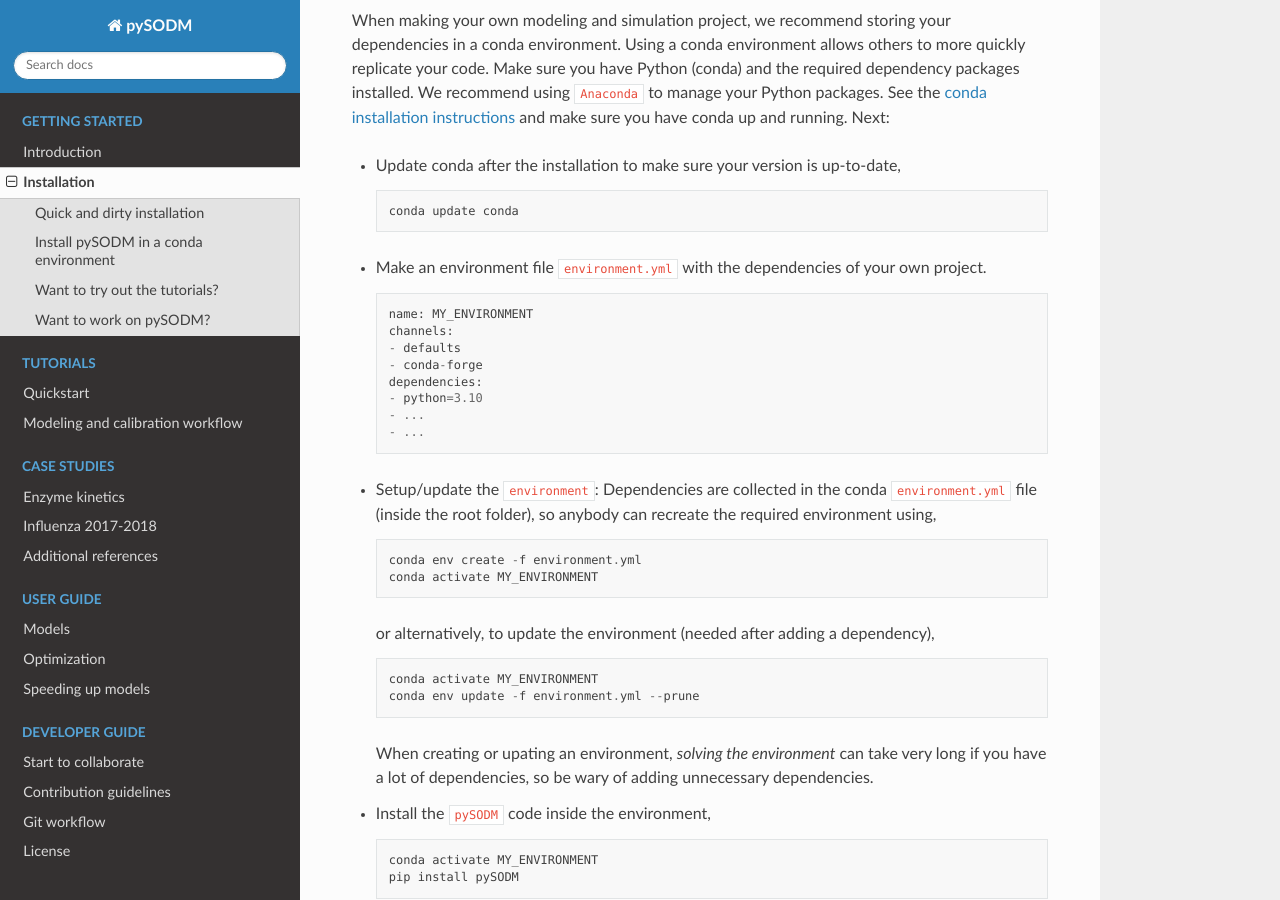
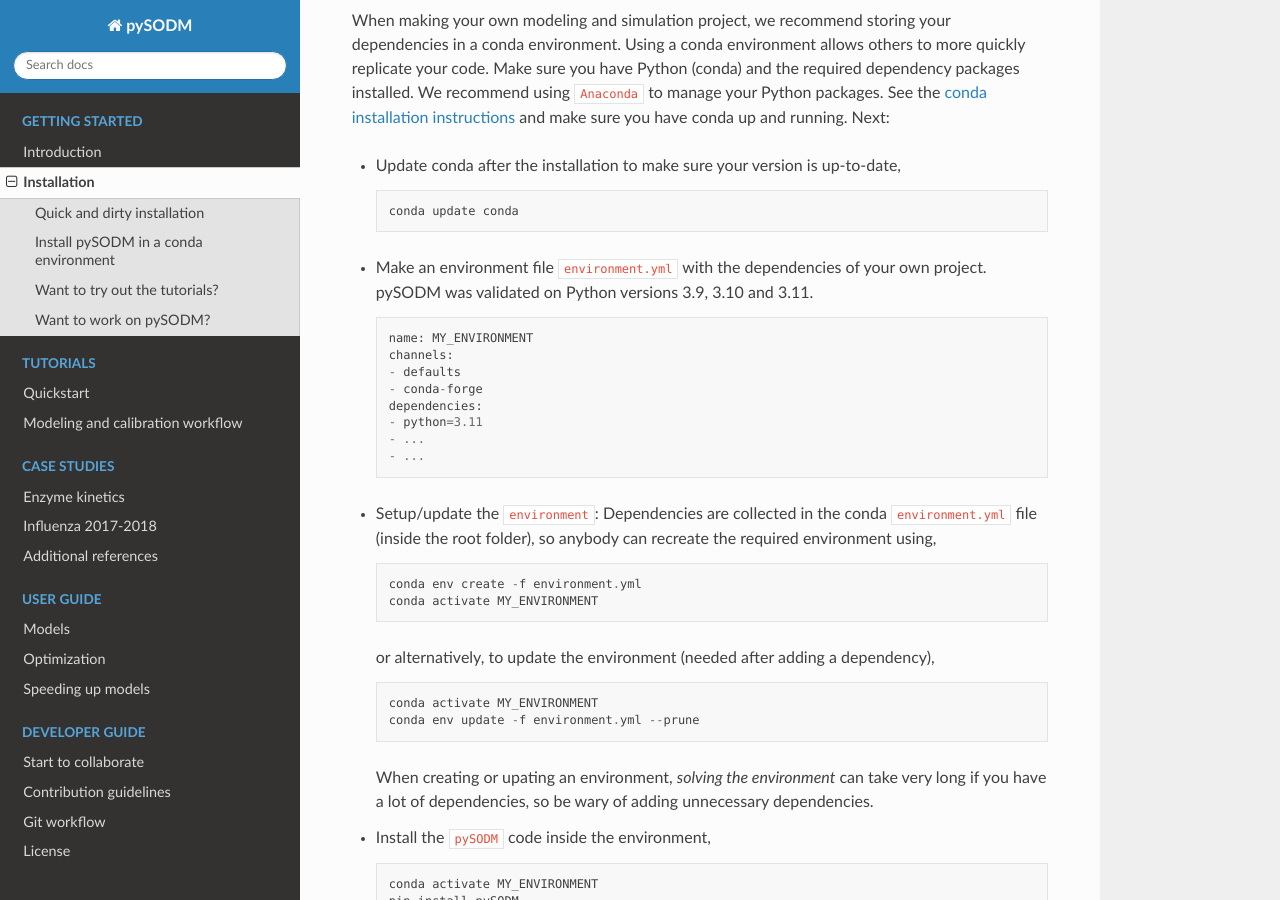
Before and after one commit to twallema/pySODM, a Sphinx documentation site: the page built from docs/installation.md, in a window 1280 px wide and 900 px high, scrolled down 330 px. Built offline with Sphinx 7.4.7 and the Read the Docs theme 2.0.0, drawn with Linux system fonts in a browser that asks for light colours.

Commit message:
Validate the use of python 3.11 (#55)

````diff
--- a/docs/installation.md
+++ b/docs/installation.md
@@ -15,7 +15,7 @@ When making your own modeling and simulation project, we recommend storing your
      conda update conda
      ```
 
-- Make an environment file `environment.yml` with the dependencies of your own project.
+- Make an environment file `environment.yml` with the dependencies of your own project. pySODM was validated on Python versions 3.9, 3.10 and 3.11.
 
      ```
      name: MY_ENVIRONMENT
@@ -23,7 +23,7 @@ When making your own modeling and simulation project, we recommend storing your
      - defaults
      - conda-forge
      dependencies:
-     - python=3.10
+     - python=3.11
      - ...
      - ...
      ```
--- a/environment.yml
+++ b/environment.yml
@@ -3,7 +3,7 @@ channels:
   - conda-forge
   - defaults
 dependencies:
-  - python=3.10
+  - python=3.11
   - pandas
   - numpy
   - scipy
````
